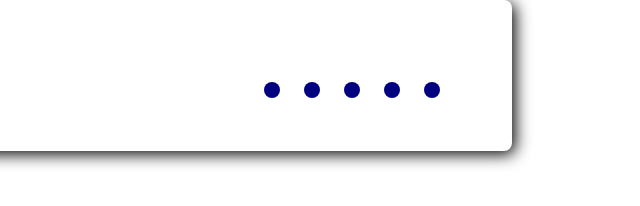
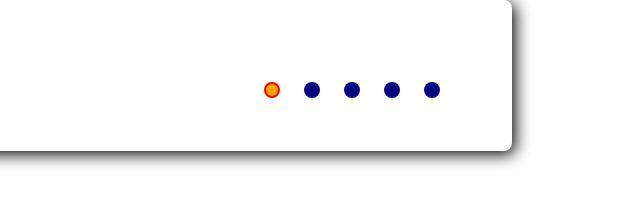
Before and after one commit to Friday-13/cssMemeSlider, a plain HTML site: page cssMemeSlider/index.html in a window 1280 px wide. In both pictures the pointer is over the element 912 px from the left and 90 px from the top of the page. Shown: the full height of the page, 640-1280 px from the left. Drawn offline with Linux system fonts and the light colour scheme.

Commit message:
feat: add control effects (Sun, Sep 17, 2023 02:40:26)

```diff
--- a/cssMemeSlider/style.css
+++ b/cssMemeSlider/style.css
@@ -99,7 +99,31 @@ body {
   height: 1em;
   border-radius: 50%;
   background-color: navy;
+  border: 2px solid navy;
 }
+
+/* Control effects */
+#slide0:checked ~ .slider [for="slide0"] > .control,
+#slide1:checked ~ .slider [for="slide1"] > .control,
+#slide2:checked ~ .slider [for="slide2"] > .control,
+#slide3:checked ~ .slider [for="slide3"] > .control,
+#slide4:checked ~ .slider [for="slide4"] > .control {
+  background-color: orange;
+}
+
+#slide0:checked ~ .slider [for="slide0"]:hover > .control,
+#slide1:checked ~ .slider [for="slide1"]:hover > .control,
+#slide2:checked ~ .slider [for="slide2"]:hover > .control,
+#slide3:checked ~ .slider [for="slide3"]:hover > .control,
+#slide4:checked ~ .slider [for="slide4"]:hover > .control {
+  border: 2px solid red;
+}
+
+.control-area:hover > .control {
+  background-color: yellow;
+  border: 2px solid yellow;
+}
+/* END Control effects */
 
 /* Switching slides */
 /* Switching images */
```
